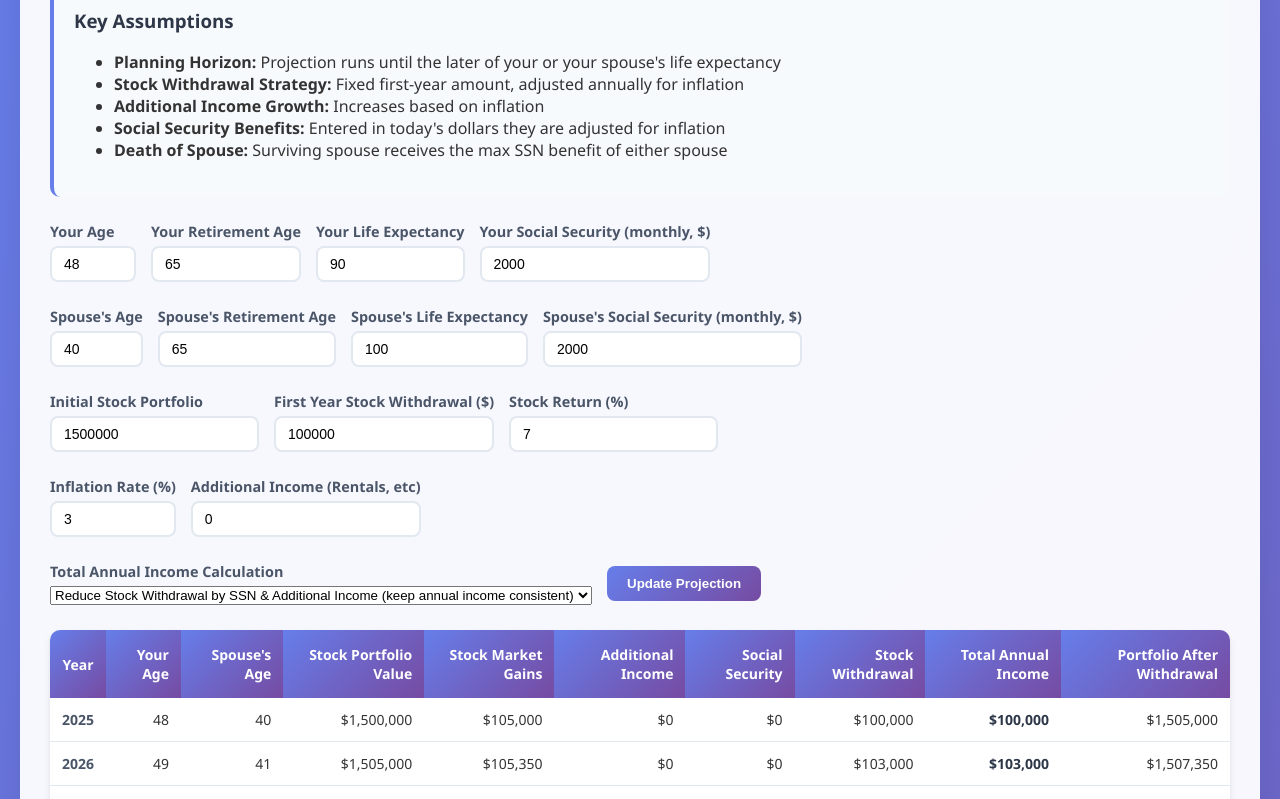
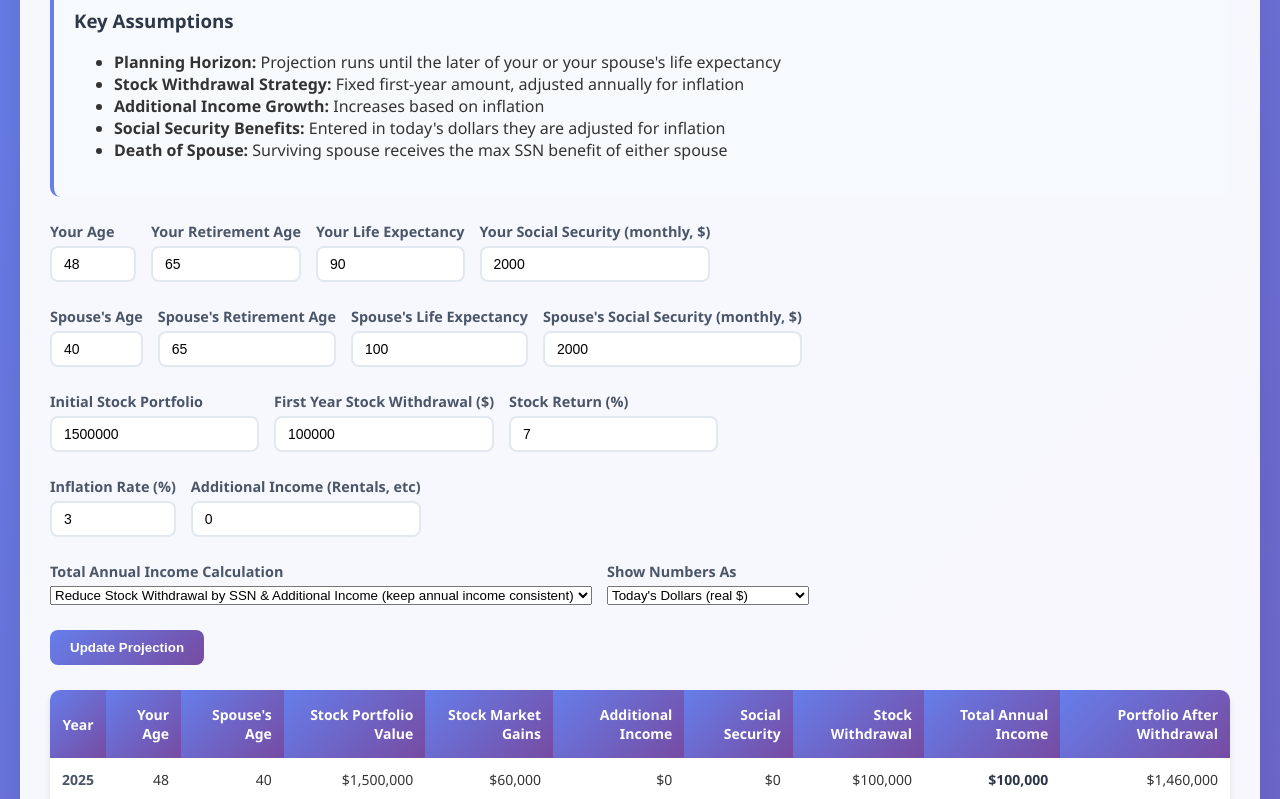
Before and after one commit to poulh/Retirement-Calculator, a plain HTML site: page index.html in a window 1280 px wide. Shown: the part 144-943 px from the top of the page. Drawn offline with Linux system fonts and the light colour scheme.

Commit message:
add option to calculate using today's (real) dollars or future dollars

```diff
--- a/index.html
+++ b/index.html
@@ -90,6 +90,16 @@
                     <option value="add">Add SSN & Additional Income to Stock Withdrawal (inrease annual income)</option>
                 </select>
             </div>
+            <div class="control-group">
+                <label>Show Numbers As</label>
+                <select id="inflationAdjustMode">
+                    <option value="today">Today's Dollars (real $)</option>
+                    <option value="inflated">Adjusted for Inflation (future $)</option>
+                </select>
+            </div>
+
+        </div>
+        <div class="controls">
             <button onclick="updateTable()">Update Projection</button>
         </div>
 
--- a/main.js
+++ b/main.js
@@ -22,6 +22,15 @@ function updateTable() {
     const initialAdditionalIncome = parseFloat(document.getElementById('additionalIncome').value);
     const stockReturn = parseFloat(document.getElementById('stockReturn').value) / 100;
     const incomeCalcMode = document.getElementById('incomeCalcMode').value;
+    const inflationAdjustMode = document.getElementById('inflationAdjustMode').value;
+
+    // Adjust rates if showing in today's dollars
+    let effectiveInflation = inflationRate;
+    let effectiveStockReturn = stockReturn;
+    if (inflationAdjustMode === 'today') {
+        effectiveStockReturn = stockReturn - inflationRate;
+        effectiveInflation = 0;
+    }
 
     const yourYearsLeft = yourLifeExpectancy - yourAge + 1;
     const spouseYearsLeft = spouseLifeExpectancy - spouseAge + 1;
@@ -40,7 +49,7 @@ function updateTable() {
     let yearsUntilDepletion = 0;
 
     for (let year = 0; year < planningYears; year++) {
-        const additionalIncomeGrowthRate = Math.max(0, inflationRate);
+        const additionalIncomeGrowthRate = Math.max(0, effectiveInflation);
         const additionalIncome = initialAdditionalIncome * Math.pow(1 + additionalIncomeGrowthRate, year);
 
         // Calculate ages for this year
@@ -51,8 +60,8 @@ function updateTable() {
         let ssnIncome = 0;
         const yourEligible = thisYourAge >= yourRetirementAge && thisYourAge <= yourLifeExpectancy;
         const spouseEligible = thisSpouseAge >= spouseRetirementAge && thisSpouseAge <= spouseLifeExpectancy;
-        const yourSSNInfl = yourSSN * Math.pow(1 + inflationRate, year);
-        const spouseSSNInfl = spouseSSN * Math.pow(1 + inflationRate, year);
+        const yourSSNInfl = yourSSN * Math.pow(1 + effectiveInflation, year);
+        const spouseSSNInfl = spouseSSN * Math.pow(1 + effectiveInflation, year);
 
         if (yourEligible && spouseEligible) {
             ssnIncome = yourSSNInfl + spouseSSNInfl;
@@ -67,20 +76,20 @@ function updateTable() {
         }
 
         // Calculate market gains first
-        const marketGains = portfolioValue * stockReturn;
+        const marketGains = portfolioValue * effectiveStockReturn;
         const portfolioAfterGains = portfolioValue + marketGains;
 
         // Calculate withdrawal and total income based on mode
         let stockWithdrawal, totalIncome;
         if (incomeCalcMode === 'add') {
             stockWithdrawal = Math.min(
-                firstYearWithdrawal * Math.pow(1 + inflationRate, year),
+                firstYearWithdrawal * Math.pow(1 + effectiveInflation, year),
                 portfolioAfterGains
             );
             totalIncome = stockWithdrawal + additionalIncome + ssnIncome;
         } else {
             // Reduce stock withdrawal by other income, but never below 0
-            const targetIncome = firstYearWithdrawal * Math.pow(1 + inflationRate, year);
+            const targetIncome = firstYearWithdrawal * Math.pow(1 + effectiveInflation, year);
             stockWithdrawal = Math.max(0, Math.min(targetIncome - additionalIncome - ssnIncome, portfolioAfterGains));
             totalIncome = stockWithdrawal + additionalIncome + ssnIncome;
         }
@@ -95,8 +104,8 @@ function updateTable() {
 
         row.innerHTML = `
             <td>${currentYear + year}</td>
-            <td>${currentYourAge + year <= yourLifeExpectancy ? currentYourAge + year : '-'}</td>
-            <td>${currentSpouseAge + year <= spouseLifeExpectancy ? currentSpouseAge + year : '-'}</td>
+            <td>${thisYourAge <= yourLifeExpectancy ? thisYourAge : '-'}</td>
+            <td>${thisSpouseAge <= spouseLifeExpectancy ? thisSpouseAge : '-'}</td>
             <td>${formatCurrency(portfolioValue)}</td>
             <td class="${marketGains >= 0 ? '' : 'negative'}">${formatCurrency(marketGains)}</td>
             <td>${formatCurrency(additionalIncome)}</td>
```
